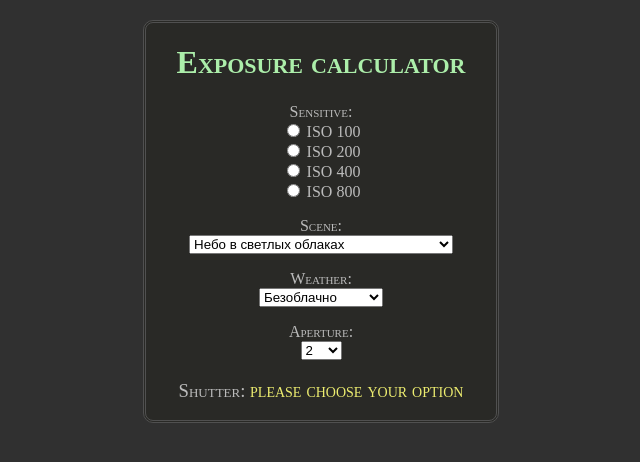
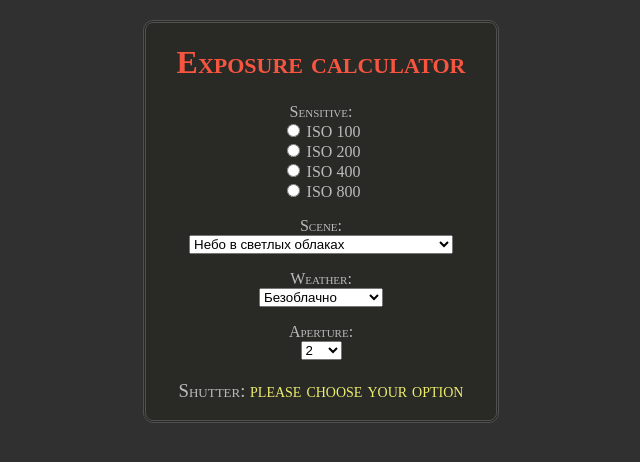
Before and after one commit to fside/exp-calculator, a plain HTML site: page index.html in a window 1280 px wide. Shown: the whole page, without its empty margins (327-967 px from the left). Drawn offline with Linux system fonts and the light colour scheme.

Commit message:
h1 red color

```diff
--- a/style.css
+++ b/style.css
@@ -5,7 +5,7 @@ body {
 	}
 
 	h1 {
-		color: #aceeaa;
+		color: #f75540;
 		text-align: center;
 	}
 
```
